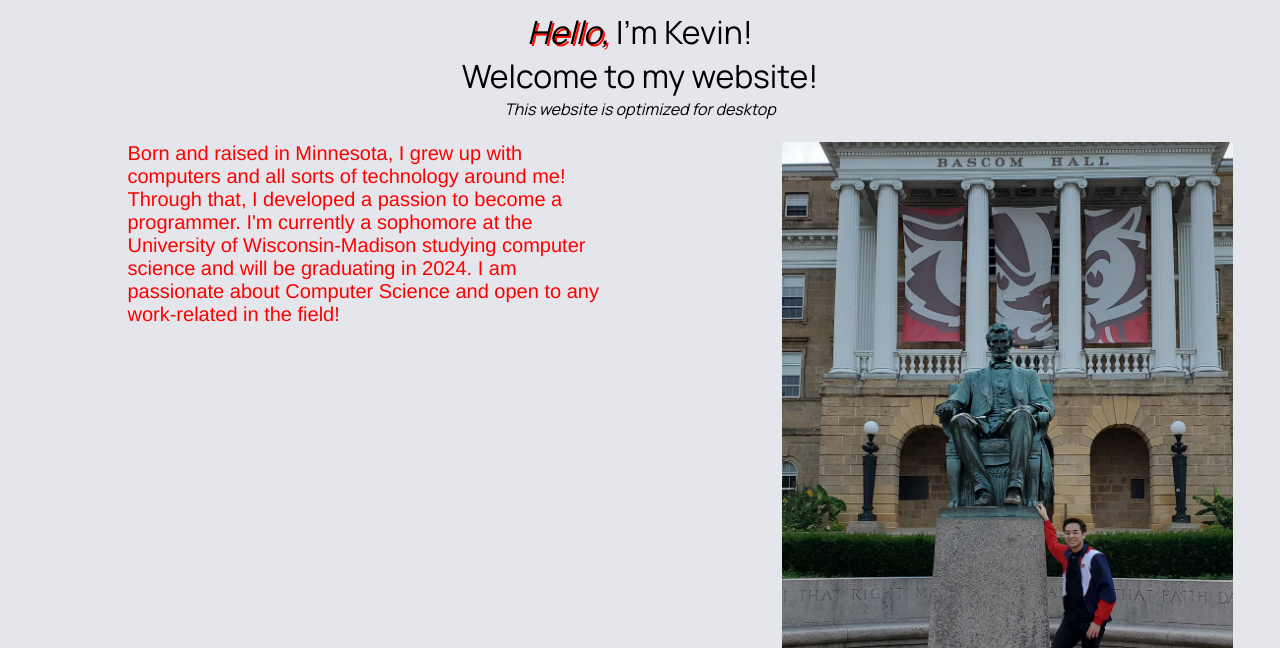
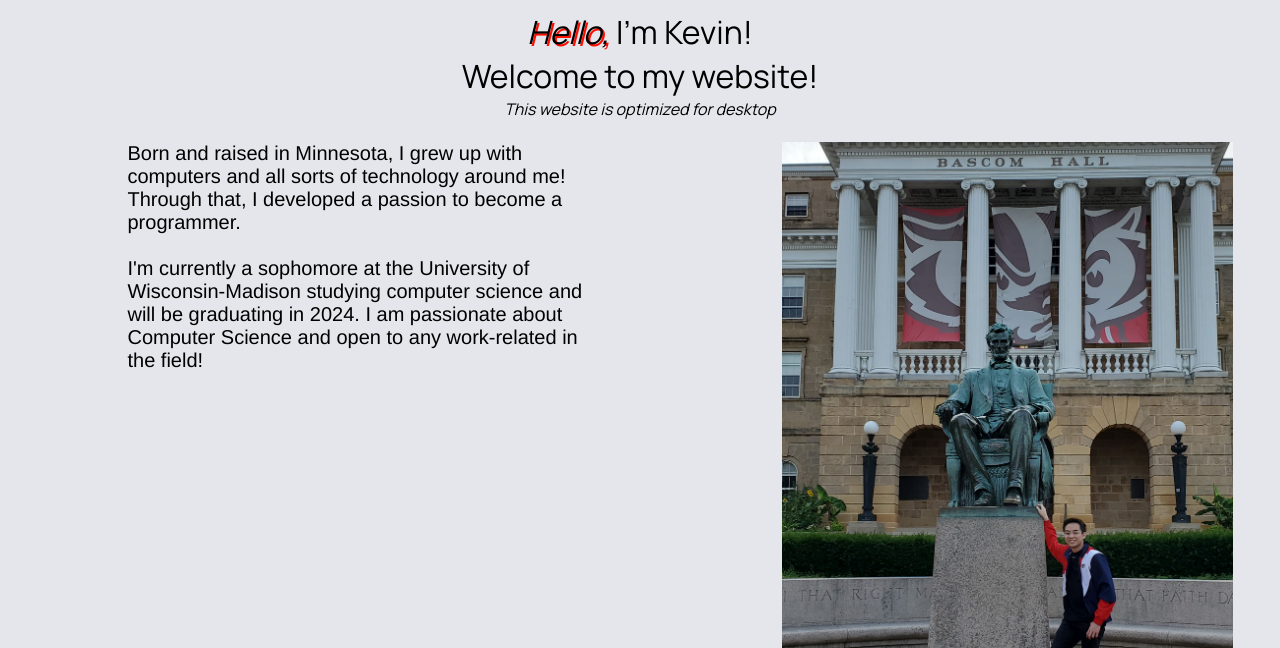
Before and after one commit to kevinphoui/kevinphoui.github.io, a plain HTML site: page index.html in a window 1280 px wide. Shown: the part 152-800 px from the top of the page. Drawn offline with Linux system fonts and the light colour scheme.

Commit message:
Home Page

```diff
--- a/css/homeStyle.css
+++ b/css/homeStyle.css
@@ -41,7 +41,6 @@ footer {
 
 @media (max-width: 480px) {
     #introPara {
-        color: blue;
         font-size: 0.65vh;
         font-size: 0.66vw;
     }
@@ -49,7 +48,6 @@ footer {
 
 @media only screen and (min-width: 481px) {
     #introPara {
-        color: red;
         font-size: 20px;
     }
 }
--- a/index.html
+++ b/index.html
@@ -51,7 +51,7 @@
                             <div>
                                 <p id= "introPara">
                                     Born and raised in Minnesota, I grew up with computers and all sorts of technology around me! Through that, I developed a passion to become a programmer.
-                                    I'm currently a sophomore at the University of Wisconsin-Madison studying computer science and will be graduating in 2024.
+                                    <br><br>I'm currently a sophomore at the University of Wisconsin-Madison studying computer science and will be graduating in 2024.
                                     I am passionate about Computer Science and open to any work-related in the field!
                                     <!--
                                         You can check that out in my
```
